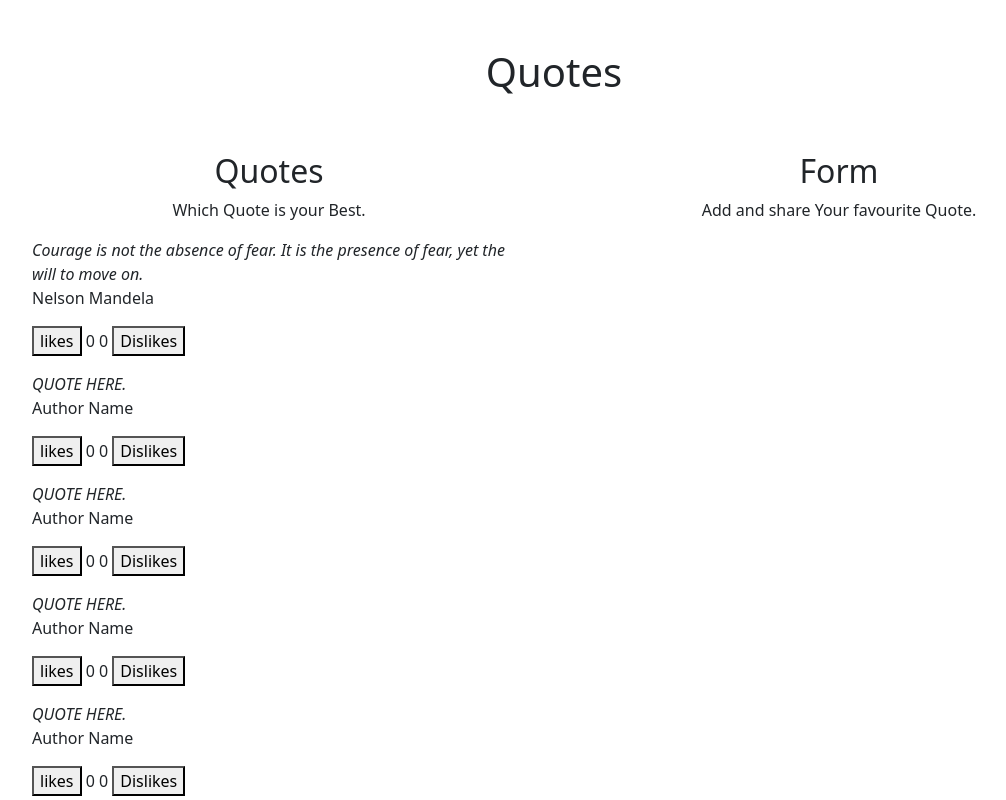
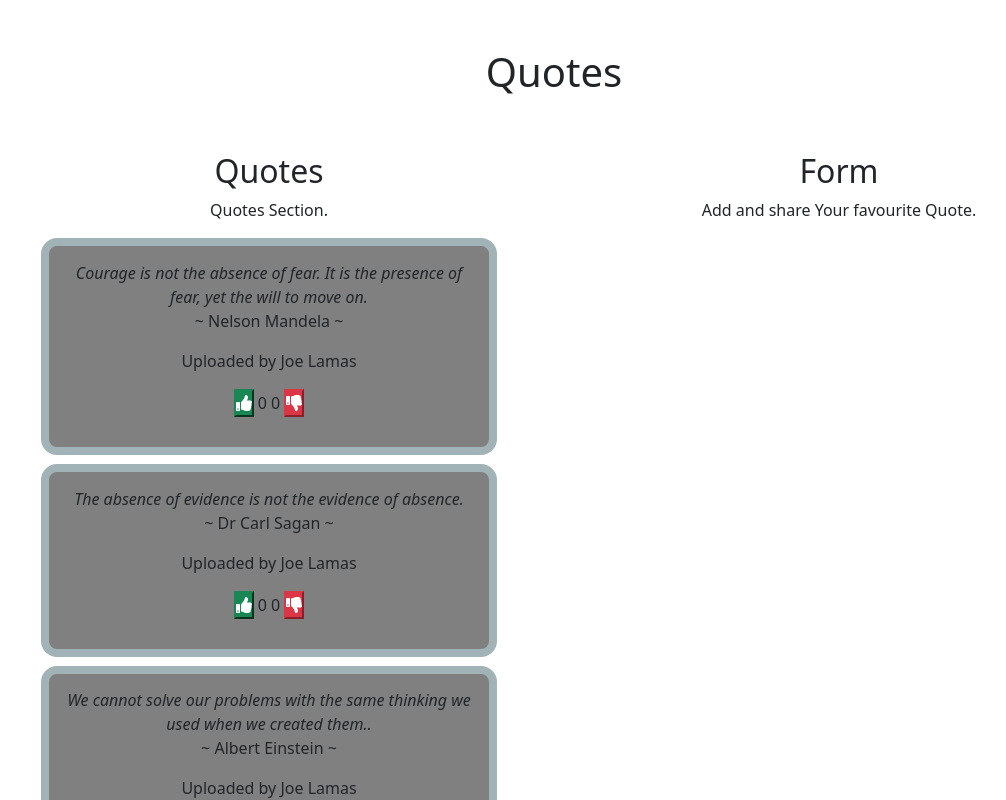
Before and after one commit to JosephatNgugi/solidQuotesApp, an Angular app: page / in a window 1280 px wide. Shown: the top 800 px of the page, without its empty margins (86-1092 px from the left). Built offline with nearby package versions, Linux system fonts and the light colour scheme.

Commit message:
style the quotes box.

```diff
--- a/src/app/quote.ts
+++ b/src/app/quote.ts
@@ -5,19 +5,21 @@ export class Quote {
   upvote: number;
   downvote: number;
   author: string;
+  uploader: string;
 
   constructor(
     id: number,
     quote: string,
     upvote: number,
     downvote: number,
-    author: string
+    author: string,
+    uploader: string,
   ) {
     (this.id = id),
       (this.quote = quote),
       (this.upvote = upvote),
       (this.downvote = downvote),
-      (this.author = author);
-
+      (this.author = author),
+      (this.uploader = uploader);
   }
 }
--- a/src/app/quotes/quotes-detail/quotes-detail.component.html
+++ b/src/app/quotes/quotes-detail/quotes-detail.component.html
@@ -1 +1,2 @@
-<p>{{inQuote.author}}</p>
+<p>~ {{inQuote.author}} ~</p>
+<p>Uploaded by {{inQuote.uploader}}</p>
--- a/src/app/quotes/quotes.component.css
+++ b/src/app/quotes/quotes.component.css
@@ -0,0 +1,9 @@
+.box{
+    padding: 3%;
+    text-align: center;
+    background-color: grey;
+    border: 0.5rem solid rgba(204, 245, 255, 0.431);
+    border-radius: 1rem;
+    margin: 2%;
+
+}
--- a/src/app/quotes/quotes.component.html
+++ b/src/app/quotes/quotes.component.html
@@ -3,24 +3,29 @@
         <h1 class="col-md-12 text-center">{{title}}</h1>
         <div class="col-md-6 p-5">
             <h2 class="text-center">{{title}}</h2>
-            <p class="text-center">Which Quote is your Best.</p>
+            <p class="text-center">{{title}} Section.</p>
             <section *ngFor = "let quote of userquotes">
                 <div *ngIf="quote.upvote == highest && quote.upvote > 0; then highlight else ignore"></div>
                 <ng-template #highlight>
+                    <div class="box">
                         <span appHighlight>
                             <cite>{{quote.quote}}.</cite><!-- <li *ngIf="quote.author"> -->
                             <!-- </li> -->
                             <app-quotes-detail [inQuote]="quote"></app-quotes-detail>
-                            <p> <button>likes</button> {{quote.upvote}} {{quote.downvote}} <button>Dislikes</button></p>
+                            <p> <button class="btn-success" (click)="quote.upvote = quote.upvote + 1" ><i class="fas fa-thumbs-up"></i></button> {{quote.upvote}} {{quote.downvote}} <button class="btn-danger"><i class="fas fa-thumbs-down"></i></button></p>
                         </span>
+                    </div>
                 </ng-template>
                 <ng-template #ignore>
+                    <div class="box">
                         <span>
                             <cite>{{quote.quote}}.</cite><!-- <li *ngIf="quote.author"> -->
                             <!-- </li> -->
                             <app-quotes-detail [inQuote]="quote"></app-quotes-detail>
-                            <p> <button>likes</button> {{quote.upvote}} {{quote.downvote}} <button>Dislikes</button></p>
+
+                            <p> <button class="btn-success" (click)="quote.upvote = quote.upvote + 1"><i class="fas fa-thumbs-up"></i></button> {{quote.upvote}} {{quote.downvote}} <button  class="btn-danger"><i class="fas fa-thumbs-down"></i></button></p>
                         </span>
+                    </div>
                 </ng-template>
             </section>
 
--- a/src/app/quotes/quotes.component.ts
+++ b/src/app/quotes/quotes.component.ts
@@ -15,16 +15,38 @@ export class QuotesComponent implements OnInit {
       'Courage is not the absence of fear. It is the presence of fear, yet the will to move on',
       0,
       0,
-      'Nelson Mandela'
+      'Nelson Mandela',
+      'Joe Lamas'
     ),
-    new Quote(2, 'QUOTE HERE', 0, 0, 'Author Name'),
-    new Quote(3, 'QUOTE HERE', 0, 0, 'Author Name'),
-    new Quote(4, 'QUOTE HERE', 0, 0, 'Author Name'),
-    new Quote(5, 'QUOTE HERE', 0, 0, 'Author Name'),
+    new Quote(
+      2,
+      'The absence of evidence is not the evidence of absence',
+      0,
+      0,
+      'Dr Carl Sagan',
+      'Joe Lamas'
+    ),
+    new Quote(
+      3,
+      'We cannot solve our problems with the same thinking we used when we created them.',
+      0,
+      0,
+      'Albert Einstein',
+      'Joe Lamas'
+    ),
+    new Quote(4, 'Every villain is a hero of his or her own story', 0, 0, 'Christopher Vogler', 'Joe Lamas'),
+    new Quote(5, 'I asked God for a bike, but I know God doesn\'t work that way. So I stole a bike and asked for forgiveness', 0, 0, 'Emo Philips', 'Joe Lamas'),
   ];
 
-  highestVote: number[] = this.userquotes.map(quoter=>quoter.upvote)
-  highest = Math.max(...this.highestVote)
+  // counter(add:Quote){
+  //   let increamenter = this.userquotes.length;
+  //   add.upvote = increamenter++;
+  //   add.downvote = increamenter++;
+  //   this.userquotes.push(add)
+  // }
+
+  highestVote: number[] = this.userquotes.map((quoter) => quoter.upvote);
+  highest = Math.max(...this.highestVote);
   constructor() {}
 
   ngOnInit(): void {}
--- a/src/index.html
+++ b/src/index.html
@@ -7,7 +7,7 @@
   <meta name="viewport" content="width=device-width, initial-scale=1">
   <link rel="icon" type="image/x-icon" href="favicon.ico">
   <link href="https://cdn.jsdelivr.net/npm/bootstrap@5.1.3/dist/css/bootstrap.min.css" rel="stylesheet" integrity="sha384-1BmE4kWBq78iYhFldvKuhfTAU6auU8tT94WrHftjDbrCEXSU1oBoqyl2QvZ6jIW3" crossorigin="anonymous"></head>
-
+  <script defer src="https://use.fontawesome.com/releases/v5.15.4/js/all.js" integrity="sha384-rOA1PnstxnOBLzCLMcre8ybwbTmemjzdNlILg8O7z1lUkLXozs4DHonlDtnE7fpc" crossorigin="anonymous"></script>
 </head>
 <body>
   <app-root></app-root>
--- a/src/styles.css
+++ b/src/styles.css
@@ -1 +1,6 @@
 /* You can add global styles to this file, and also import other style files */
+*{
+    padding: 0;
+    margin: 0;
+    box-sizing: border-box;
+}
```
